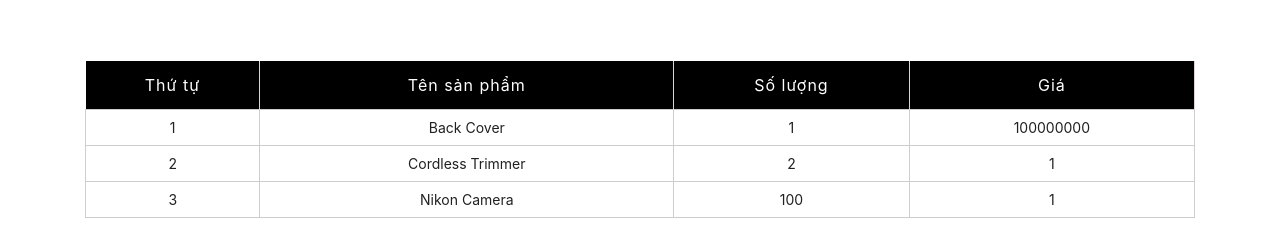
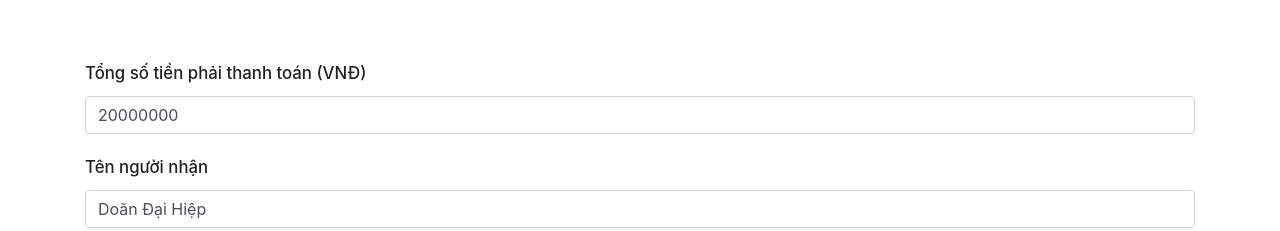
Before and after one commit to TIGeMi/TTCNWeb, a website with bundled scripts: page views/payment.html in a window 1280 px wide. Shown: the part 721-952 px from the top of the page. Built offline with nearby package versions, Linux system fonts and the light colour scheme.

Commit message:
updata payment

```diff
--- a/views/payment.html
+++ b/views/payment.html
@@ -261,37 +261,7 @@
 							<div class="credit-card-wrapper">
 								<div class="first-row form-group">
 								</div>
-								<table class="timetable_sub">
-									<thead>
-										<tr>
-											<th>Thứ tự</th>
-											<th>Tên sản phẩm</th>
-											<th>Số lượng</th>
-											<th>Giá</th>
-										</tr>
-									</thead>
-									<tbody>
-										<tr class="rem1">
-											<td class="invert">1</td>
-											<td class="invert">Back Cover</td>
-											<td class="invert">1</td>
-											<td class="invert">100000000</td>
-										</tr>
-										<tr class="rem2">
-											<td class="invert">2</td>
-											<td class="invert">Cordless Trimmer</td>
-											<td class="invert">2</td>
-											<td class="invert">1</td>
-										</tr>
-										<tr class="rem3">
-											<td class="invert">3</td>
-											<td class="invert">Nikon Camera</td>
-											<td class="invert">100</td>
-											<td class="invert">1</td>
-										</tr>
-									</tbody>
-								</table>
-								<br>
+
 									<div class="controls">
 										<label class="control-label">Tổng số tiền phải thanh toán (VNĐ)</label>
 										<input class="billing-address-name form-control" type="text" name="name" value="20000000">
@@ -324,8 +294,10 @@
 				</div>
 			</div>
 			<div class="checkout-right">
+
 				<!--Horizontal Tab-->
 				<div id="parentHorizontalTab">
+
 					<ul class="resp-tabs-list hor_1">
 						<li>Thanh toán khi nhận hàng</li>
 						<li>Thanh toán bằng thẻ ngân hàng</li>
```
